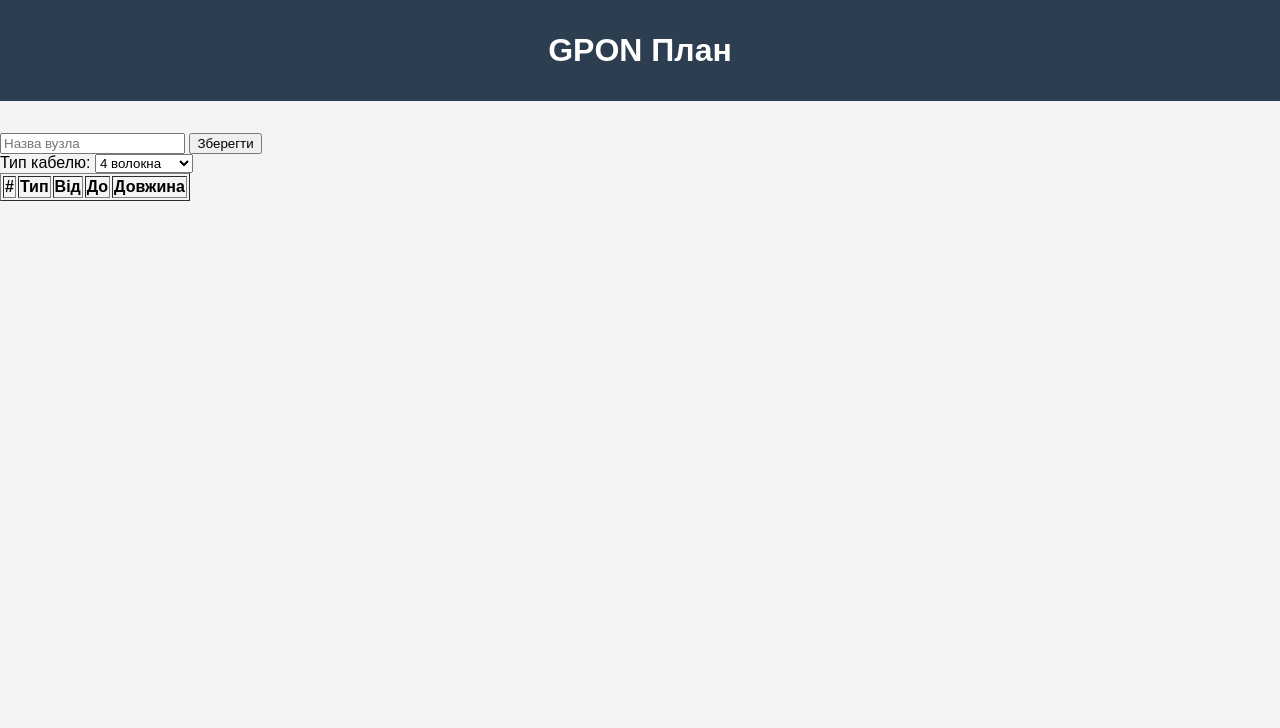
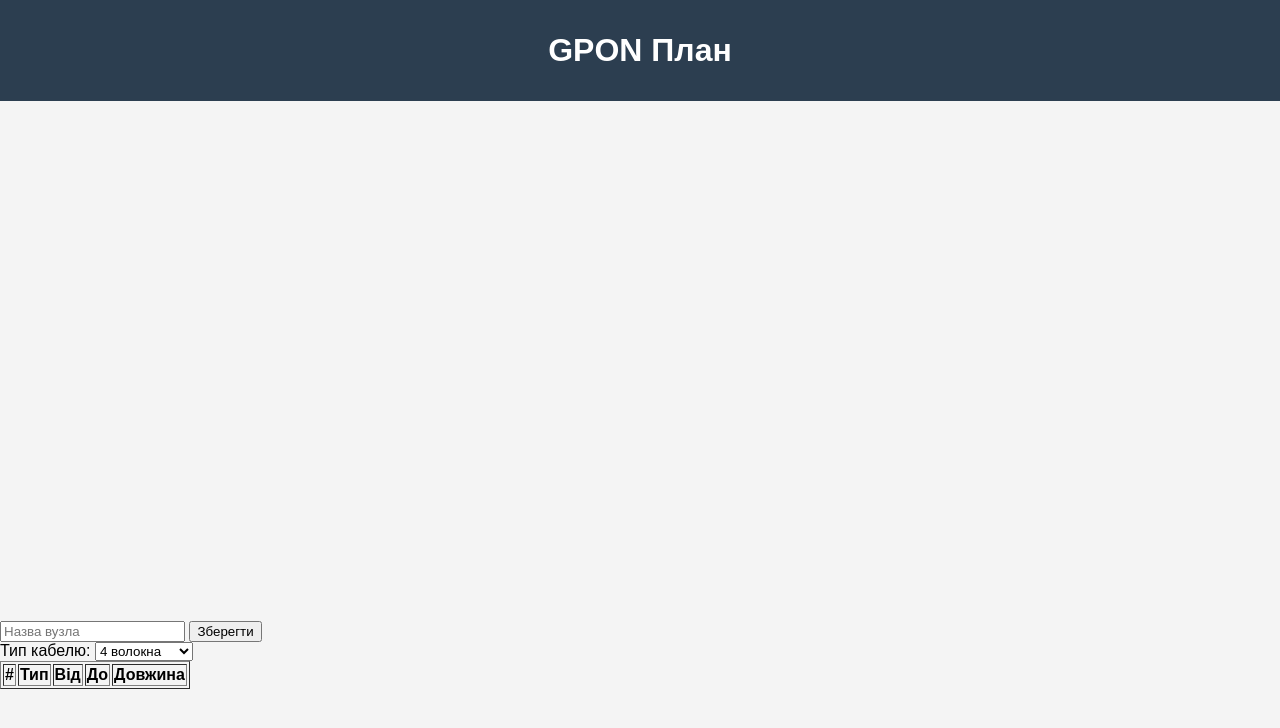
Before and after one commit to nicknigredo/GPON_plan, a plain HTML site: page index.html in a window 1280 px wide. Drawn offline with nearby package versions, Linux system fonts and the light colour scheme.

Commit message:
style.css

```diff
--- a/style.css
+++ b/style.css
@@ -13,6 +13,12 @@ h1 {
   text-align: center;
 }
 
-#mapContainer {
-  padding: 1em;
-}
+<style>
+  .hidden {
+    display: none;
+  }
+  #mapContainer {
+    height: 500px;
+    margin-bottom: 20px;
+  }
+</style>
```
